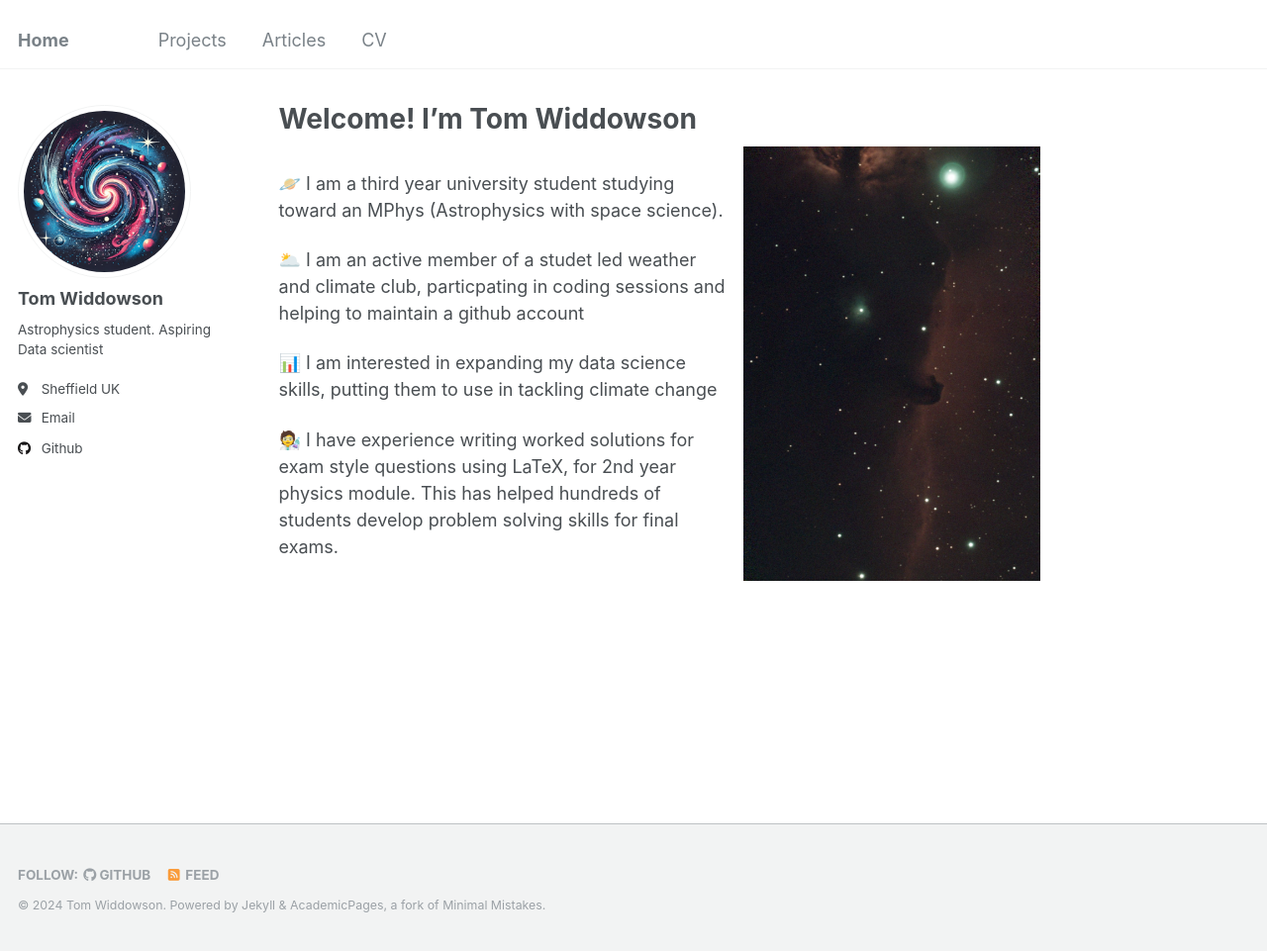
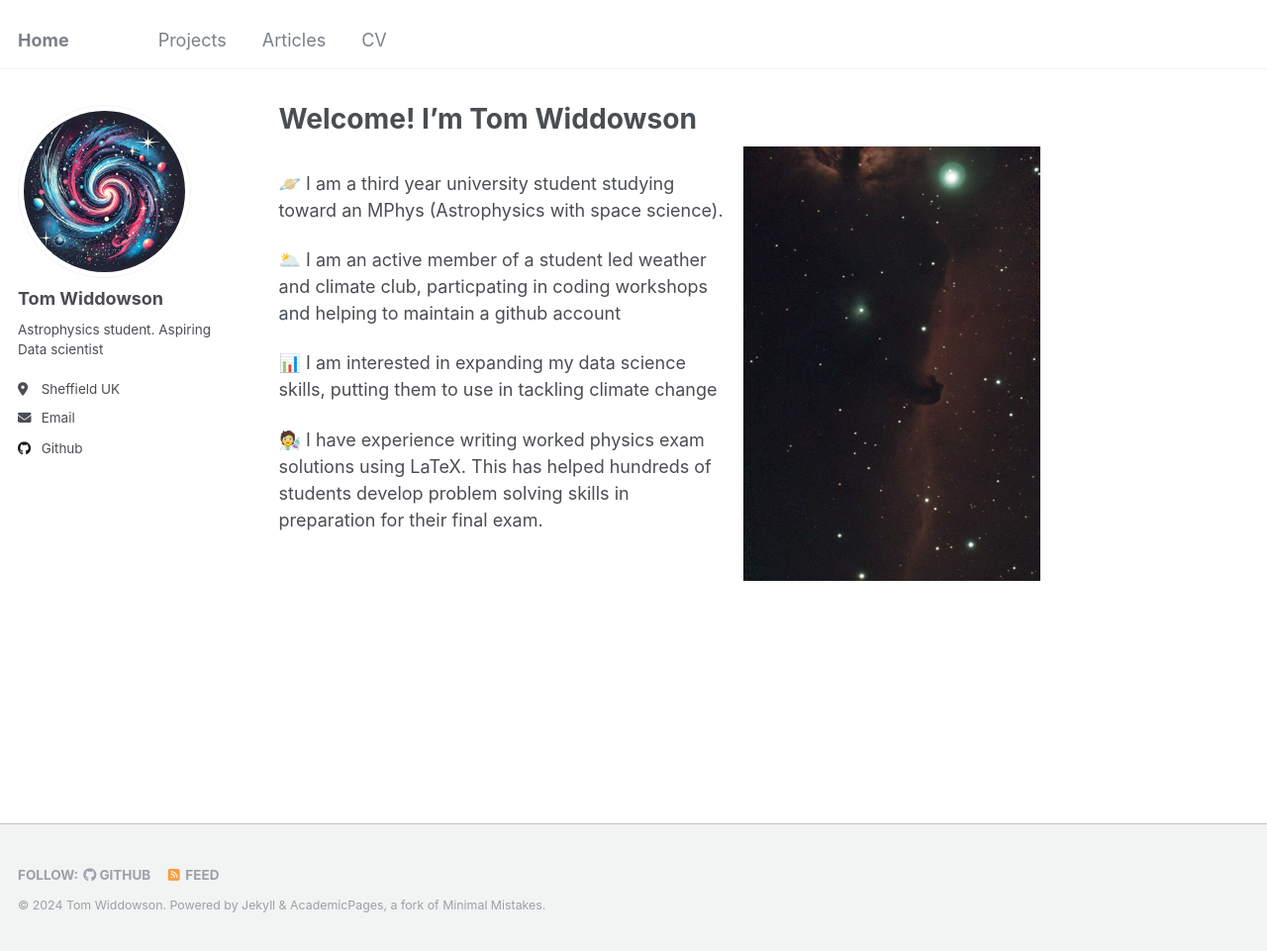
Before and after one commit to tomhwidd/tomhwidd.github.io, a Jekyll site: the page built from _pages/about.md, in a window 1280 px wide and 961 px high. Shown: the whole window at 99% size. Built offline with Jekyll 4.4.1, drawn with Linux system fonts in a browser that asks for light colours.

Commit message:
homepage update

```diff
--- a/_pages/about.md
+++ b/_pages/about.md
@@ -13,8 +13,8 @@ redirect_from:
 
 🪐 I am a third year university student studying toward an MPhys (Astrophysics with space science).
 
-🌥️ I am an active member of a studet led weather and climate club, particpating in coding sessions and helping to maintain a github account
+🌥️ I am an active member of a student led weather and climate club, particpating in coding workshops and helping to maintain a github account
 
 📊 I am interested in expanding my data science skills, putting them to use in tackling climate change
 
-🧑‍🔬 I have experience writing worked solutions for exam style questions using LaTeX, for 2nd year physics module. This has helped hundreds of students develop problem solving skills for final exams.
+🧑‍🔬 I have experience writing worked physics exam solutions using LaTeX. This has helped hundreds of students develop problem solving skills in preparation for their final exam.
```
